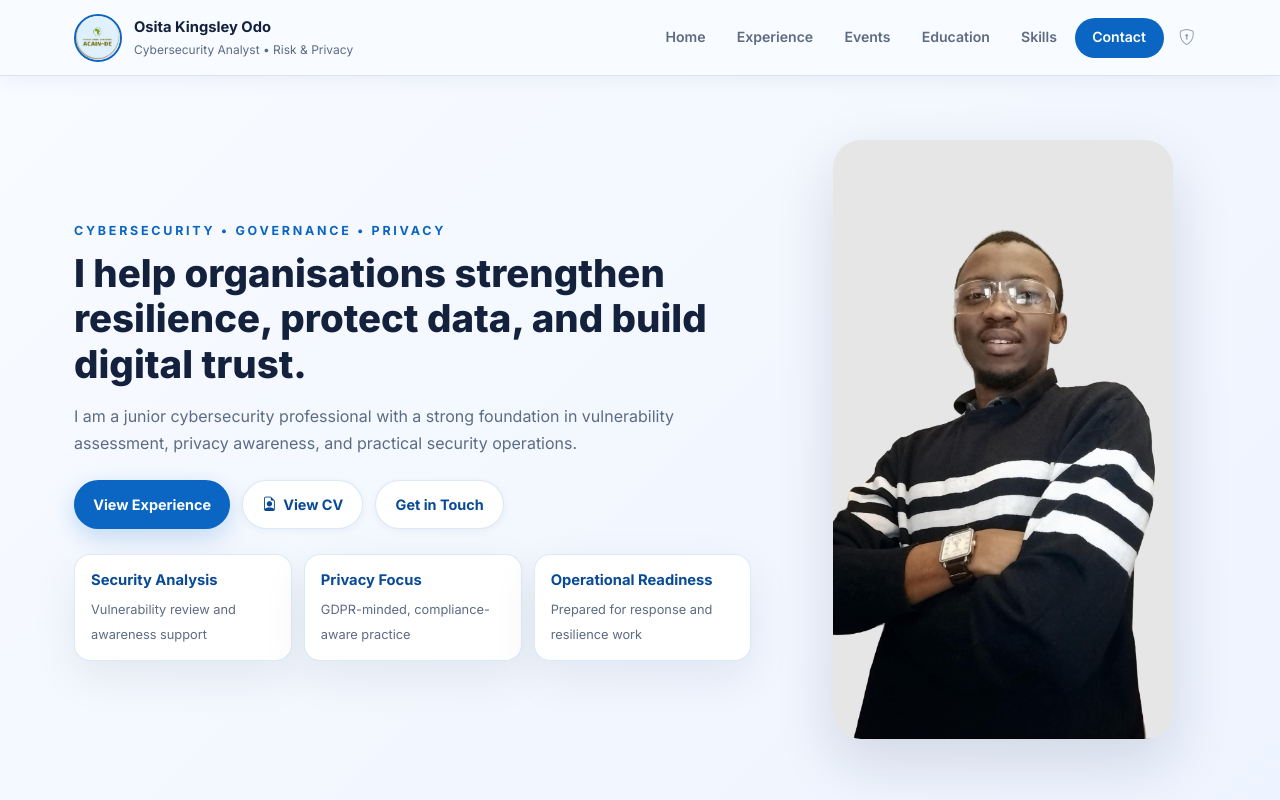
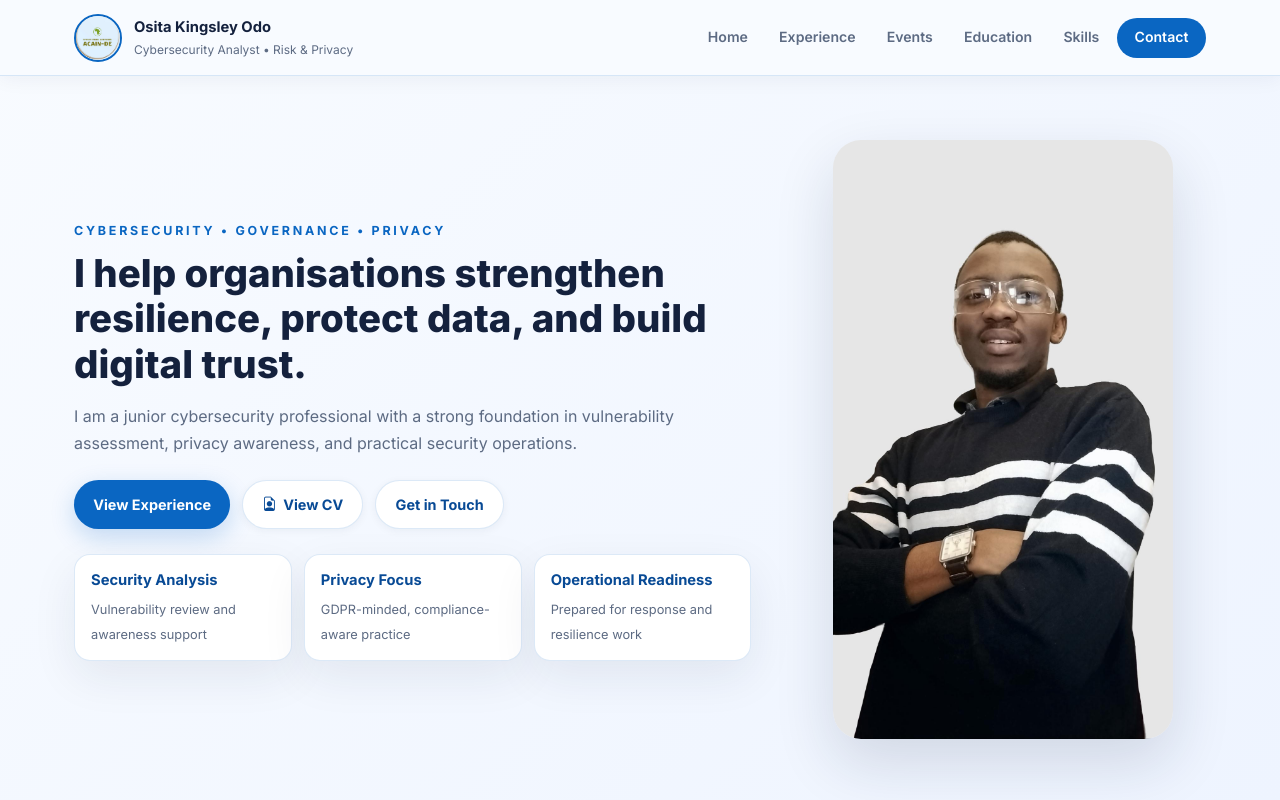
Before and after one commit to Desmond-chijioke/fullstack-portfolio-App, a React (Vite) app: page / in a window 1280 px wide. Shown: the top 800 px of the page. Built offline with nearby package versions, Linux system fonts and the light colour scheme; no server answers; the database is empty.

Commit message:
reverted button for admin

```diff
--- a/src/Component/Header.jsx
+++ b/src/Component/Header.jsx
@@ -33,9 +33,9 @@ export const Header = () => {
           <Link className="nav-link" to="/education">Education</Link>
           <Link className="nav-link" to="/skills">Skills</Link>
           <Link className="nav-link primary" to="/contact">Contact</Link>
-          <Link className="nav-link admin-nav-btn" to="/admin" title="Admin">
+          {/* <Link className="nav-link admin-nav-btn" to="/admin" title="Admin">
             <i className="bi bi-shield-lock"></i>
-          </Link>
+          </Link> */}
         </nav>
       </div>
     </header>
```
